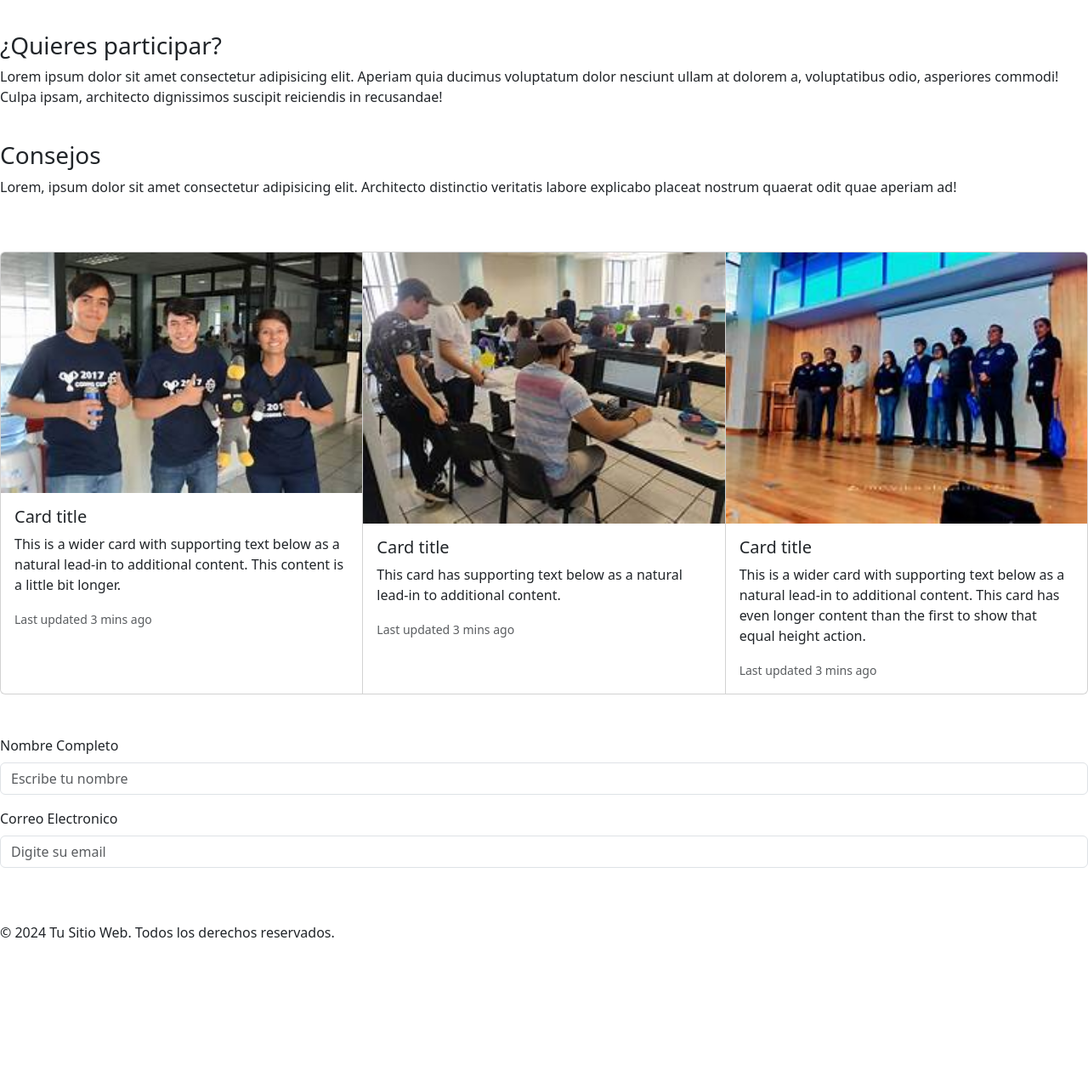
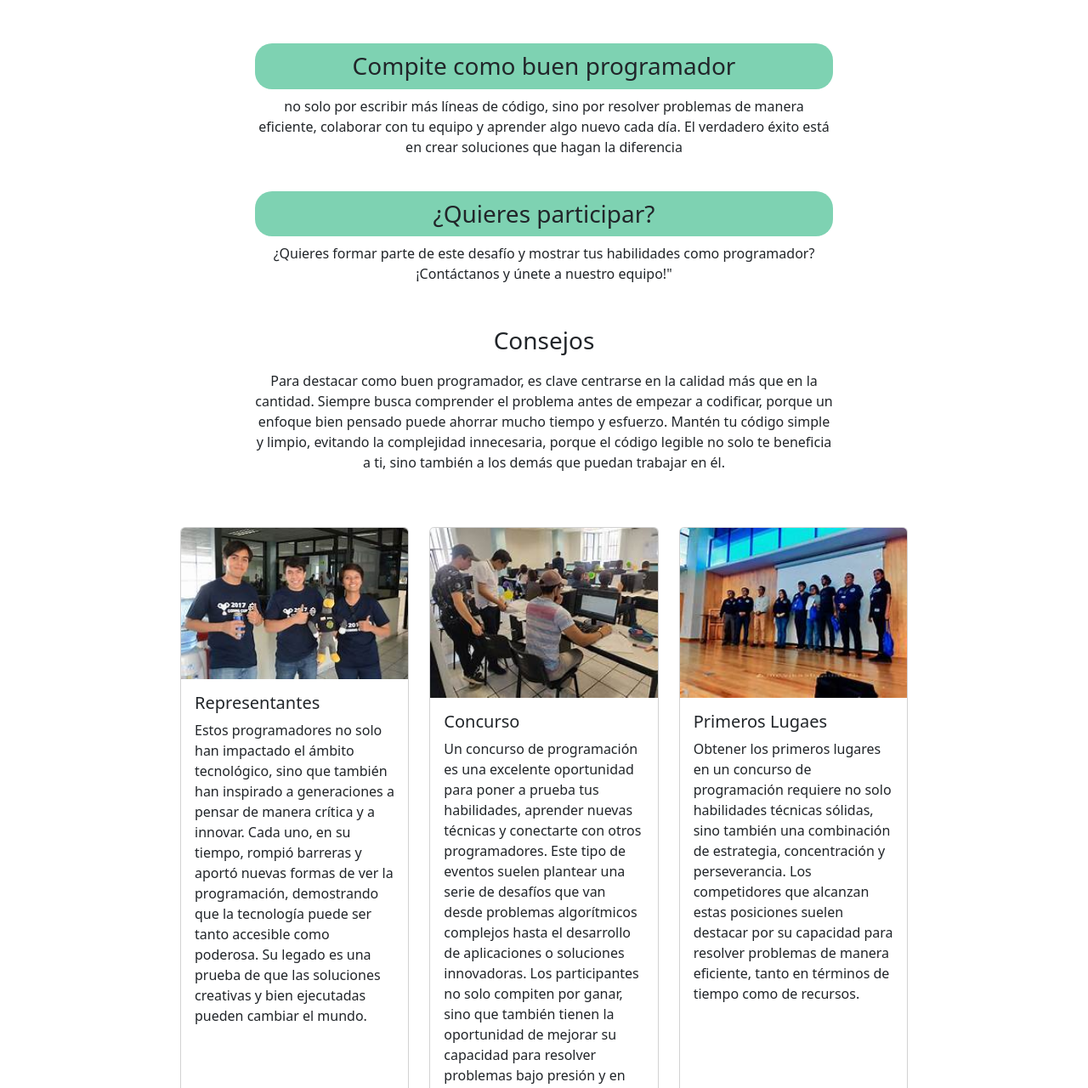
Before and after one commit to flymxth/REPO-DE-GIT, a plain HTML site: page index.html in a window 1280 px wide. Shown: the part 165-1445 px from the top of the page at 85% size. Before the commit the page ends 1290 px from the top, so only its background shows below. Drawn offline with nearby package versions, Linux system fonts and the light colour scheme.

Commit message:
Pagina toda terminada

```diff
--- a/estilos.css
+++ b/estilos.css
@@ -0,0 +1,38 @@
+footer {
+    background-color: #282828;
+    padding: 20px 0;
+    text-align: center;
+    color: #ffffff;
+    font-family: Arial, sans-serif;
+  }
+
+  .footer-container {
+    display: flex;
+    flex-direction: column;
+    align-items: center;
+    gap: 15px;
+  }
+
+  .social-icons {
+    display: flex;
+    justify-content: center;
+    gap: 20px;
+    margin-bottom: 10px;
+  }
+
+  .social-icons a {
+    color: #ffffff;
+    font-size: 24px;
+    text-decoration: none;
+    transition: color 0.3s ease;
+  }
+
+  .social-icons a:hover {
+    color: #007bff;
+  }
+
+  footer p {
+    margin-top: 10px;
+    font-size: 14px;
+    color: #b3b3b3;
+  }
--- a/index.html
+++ b/index.html
@@ -11,76 +11,98 @@
 
     <ul class="nav justify-content-end">
         <li class="nav-item">
-          <a class="nav-link active" aria-current="page" href="#">Active</a>
+          <a class="nav-link active" aria-current="page" href="#">Concursos</a>
         </li>
         <li class="nav-item">
-          <a class="nav-link" href="#">Link</a>
+          <a class="nav-link" href="#">Sobre Nosotros</a>
         </li>
         <li class="nav-item">
-          <a class="nav-link" href="#">Link</a>
+          <a class="nav-link" href="#">Contacto</a>
         </li>
         <li class="nav-item">
-          <a class="nav-link disabled" aria-disabled="true">Disabled</a>
+          <a class="nav-link disabled" aria-disabled="true">Programacion</a>
         </li>
       </ul>
+      <br><br>
 
-      <h1>Programacion Competitiva</h1>
+      <h1 style="text-align: center;">Programacion Competitiva</h1>
 
+      <br>
+      <br>
+      <br>
 
     <div class="informacion">
-        <h3>Compite como buen programador</h3>
-        <p>
-            Lorem ipsum dolor sit, amet consectetur adipisicing elit. Nihil officia dicta alias! Error praesentium laborum vero asperiores nihil harum culpa?
+        <h3 style="text-align: center; background-color: rgba(102, 202, 164, 0.838); margin-inline: 300px; border-radius: 20px; padding-top: 10px; padding-bottom: 10px;">Compite como buen programador</h3>
+        <p style="text-align: center; margin-inline: 300px;">
+            no solo por escribir más líneas de código, sino por resolver problemas de manera eficiente, colaborar con tu equipo y aprender algo nuevo cada día. El verdadero éxito está en crear soluciones que hagan la diferencia
         </p>
         <br>
-        <h3>¿Quieres participar?</h3>
-        <p>
-            Lorem ipsum dolor sit amet consectetur adipisicing elit. Aperiam quia ducimus voluptatum dolor nesciunt ullam at dolorem a, voluptatibus odio, asperiores commodi! Culpa ipsam, architecto dignissimos suscipit reiciendis in recusandae!
+        <h3 style="text-align: center;  background-color: rgba(102, 202, 164, 0.838); margin-inline: 300px; border-radius: 20px; padding-top: 10px; padding-bottom: 10px;">¿Quieres participar?</h3>
+        <p style="text-align: center; margin-inline: 300px;">
+            ¿Quieres formar parte de este desafío y mostrar tus habilidades como programador? ¡Contáctanos y únete a nuestro equipo!"
         </p>
         <br>
-        <h3>Consejos</h3>
-        <p>
-            Lorem, ipsum dolor sit amet consectetur adipisicing elit. Architecto distinctio veritatis labore explicabo placeat nostrum quaerat odit quae aperiam ad!
+        <h3 style="text-align: center; margin-inline: 100px; border-radius: 20px; padding-top: 10px; padding-bottom: 10px;">Consejos</h3>
+        <p style="text-align: center; margin-inline: 300px;">
+            Para destacar como buen programador, es clave centrarse en la calidad más que en la cantidad. Siempre busca comprender el problema antes de empezar a codificar, porque un enfoque bien pensado puede ahorrar mucho tiempo y esfuerzo. Mantén tu código simple y limpio, evitando la complejidad innecesaria, porque el código legible no solo te beneficia a ti, sino también a los demás que puedan trabajar en él.
         </p>
     </div>
     <br>
     <br>
-    <div class="card-group">
-        <div class="card">
-          <img src="imagenes/card1.jpeg" class="card-img-top" alt="">
-          <div class="card-body">
-            <h5 class="card-title">Card title</h5>
-            <p class="card-text">This is a wider card with supporting text below as a natural lead-in to additional content. This content is a little bit longer.</p>
-            <p class="card-text"><small class="text-body-secondary">Last updated 3 mins ago</small></p>
+    <div style="margin-inline: 200px;" class="row row-cols-1 row-cols-md-3 g-4">
+        <div class="col">
+          <div class="card h-100">
+            <img src="imagenes/card1.jpeg" class="card-img-top" alt="...">
+            <div class="card-body">
+              <h5 class="card-title">Representantes</h5>
+              <p class="card-text">Estos programadores no solo han impactado el ámbito tecnológico, sino que también han inspirado a generaciones a pensar de manera crítica y a innovar. Cada uno, en su tiempo, rompió barreras y aportó nuevas formas de ver la programación, demostrando que la tecnología puede ser tanto accesible como poderosa. Su legado es una prueba de que las soluciones creativas y bien ejecutadas pueden cambiar el mundo.</p>
+            </div>
+            <div class="card-footer">
+              <small class="text-body-secondary">Programacion Competitiva</small>
+            </div>
           </div>
         </div>
-        <div class="card">
-          <img src="imagenes/card2.jpeg" class="card-img-top" alt="">
-          <div class="card-body">
-            <h5 class="card-title">Card title</h5>
-            <p class="card-text">This card has supporting text below as a natural lead-in to additional content.</p>
-            <p class="card-text"><small class="text-body-secondary">Last updated 3 mins ago</small></p>
+        <div class="col">
+          <div class="card h-100">
+            <img src="imagenes/card2.jpeg" class="card-img-top" alt="...">
+            <div class="card-body">
+              <h5 class="card-title">Concurso</h5>
+              <p class="card-text">Un concurso de programación es una excelente oportunidad para poner a prueba tus habilidades, aprender nuevas técnicas y conectarte con otros programadores. Este tipo de eventos suelen plantear una serie de desafíos que van desde problemas algorítmicos complejos hasta el desarrollo de aplicaciones o soluciones innovadoras. Los participantes no solo compiten por ganar, sino que también tienen la oportunidad de mejorar su capacidad para resolver problemas bajo presión y en un tiempo limitado.</p>
+            </div>
+            <div class="card-footer">
+              <small class="text-body-secondary">Programacion Competitiva</small>
+            </div>
           </div>
         </div>
-        <div class="card">
-          <img src="imagenes/card3.jpeg" class="card-img-top" alt="">
-          <div class="card-body">
-            <h5 class="card-title">Card title</h5>
-            <p class="card-text">This is a wider card with supporting text below as a natural lead-in to additional content. This card has even longer content than the first to show that equal height action.</p>
-            <p class="card-text"><small class="text-body-secondary">Last updated 3 mins ago</small></p>
+        <div class="col">
+          <div class="card h-100">
+            <img src="imagenes/card3.jpeg" class="card-img-top" alt="...">
+            <div class="card-body">
+              <h5 class="card-title">Primeros Lugaes</h5>
+              <p class="card-text">Obtener los primeros lugares en un concurso de programación requiere no solo habilidades técnicas sólidas, sino también una combinación de estrategia, concentración y perseverancia. Los competidores que alcanzan estas posiciones suelen destacar por su capacidad para resolver problemas de manera eficiente, tanto en términos de tiempo como de recursos. </p>
+            </div>
+            <div class="card-footer">
+              <small class="text-body-secondary">Programacion Competitiva</small>
+            </div>
           </div>
         </div>
       </div>
 
       <br>
       <br>
-      <div class="mb-3">
-        <label for="exampleFormControlInput1" class="form-label">Nombre Completo</label>
-        <input type="text" class="form-control" id="exampleFormControlInput1" placeholder="Escribe tu nombre">
-      </div>
-      <div class="mb-3">
-        <label for="exampleFormControlTextarea1" class="form-label">Correo Electronico</label>
-        <input type="email" class="form-control" id="exampleFormControlTextarea1" rows="3" placeholder="Digite su email">
+      <h1 style="text-align: center;">¡ Si deseas participar registra tus datos !</h1>
+      <br>
+      <br>
+      <div style="margin-inline: 100px;" class="row g-3">
+        <div class="col">
+          <input type="text" class="form-control" placeholder="First name" aria-label="First name">
+        </div>
+        <div class="col">
+          <input type="text" class="form-control" placeholder="Last name" aria-label="Last name">
+        </div>
+        <div class="col">
+            <input type="email" class="form-control" placeholder="Email" aria-label="Email">
+        </div>
       </div>
       <br>
       <br>
@@ -92,7 +114,7 @@
             <a href="#" target="_blank"><i class="fab fa-instagram"></i></a>
             <a href="#" target="_blank"><i class="fab fa-linkedin-in"></i></a>
           </div>
-          <p>&copy; 2024 Tu Sitio Web. Todos los derechos reservados.</p>
+          <p>&copy; 2024 Programacion Competitiva. Todos los derechos reservados.</p>
         </div>
       </footer>
 </body>
```
